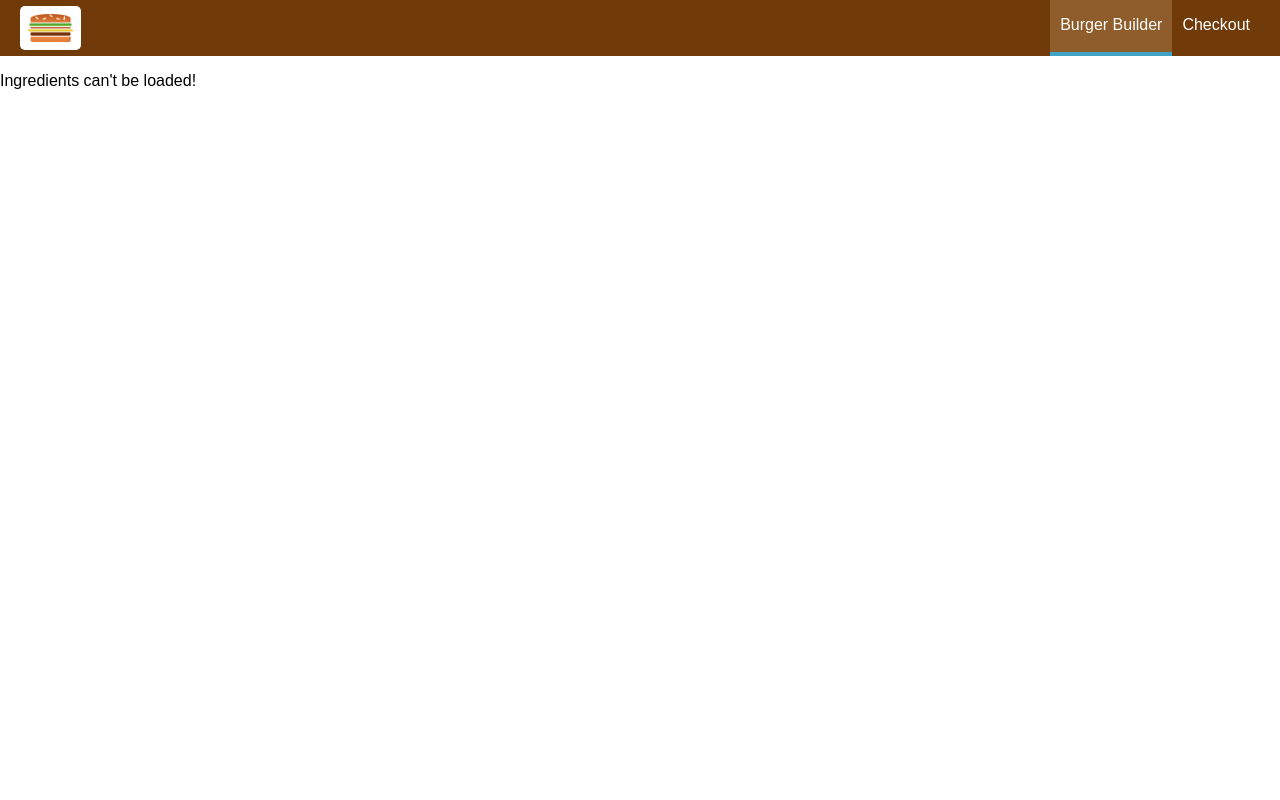
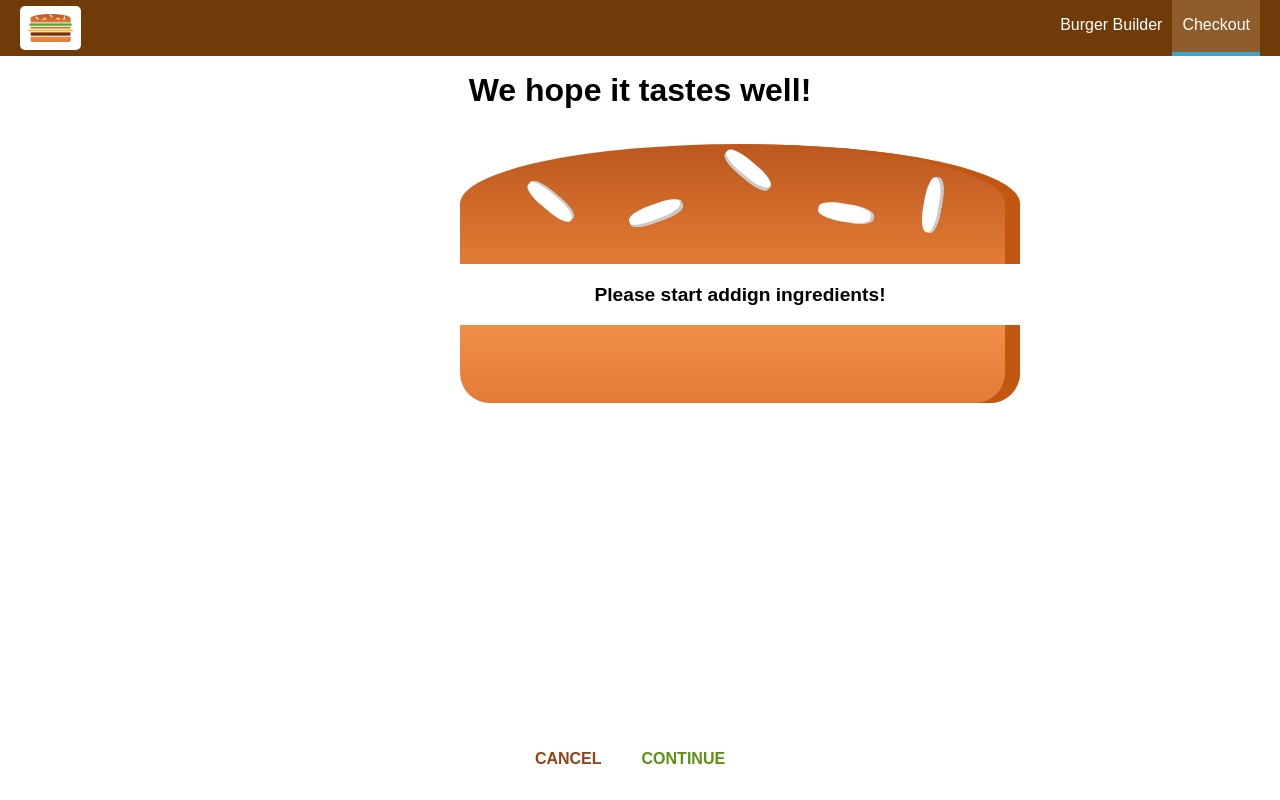
Before and after one commit to kornienko199004/burger-builder-basic, a React app: page /checkout in a window 1280 px wide. Built offline with nearby package versions, Linux system fonts and the light colour scheme; no server answers.

Commit message:
Add routing

```diff
--- a/package.json
+++ b/package.json
@@ -37,6 +37,7 @@
     "react": "^16.12.0",
     "react-dev-utils": "^5.0.2",
     "react-dom": "^16.12.0",
+    "react-router-dom": "^5.1.2",
     "resolve": "1.6.0",
     "style-loader": "0.19.0",
     "sw-precache-webpack-plugin": "0.11.4",
--- a/src/App.js
+++ b/src/App.js
@@ -1,15 +1,21 @@
 import React, { Component } from 'react';
+
+import { BrowserRouter, Route, Switch } from 'react-router-dom';
 import Layout from './hoc/Layout/Layout';
 import BurgerBuilder from './containers/BurgerBuilder/BurgerBuilder';
+import Checkout from './containers/Checkout/Checkout';
 
 class App extends Component {
   render() {
     return (
-      <div>
+      <BrowserRouter>
         <Layout>
-            <BurgerBuilder />
+            <Switch>
+              <Route path="/" exact component={BurgerBuilder} />
+              <Route  path="/checkout" component={Checkout} />
+            </Switch>
         </Layout>
-      </div>
+      </BrowserRouter>
     );
   }
 }
--- /dev/null
+++ b/src/components/Order/CheckoutSummary/CheckoutSummary.css
@@ -0,0 +1,11 @@
+.CheckoutSummary {
+    text-align: center;
+    width: 80%;
+    margin: auto;
+}
+
+@media (min-width: 600px) {
+    .CheckoutSummary {
+        width: 500px;
+    }
+}
--- /dev/null
+++ b/src/components/Order/CheckoutSummary/CheckoutSummary.js
@@ -0,0 +1,28 @@
+import React from 'react';
+import Burger from '../../Burger/Burger';
+import Button from '../../UI/Button/Button';
+
+import classes from './CheckoutSummary.css';
+
+const checkoutSummary = props => {
+    const clicked = () => {
+        console.log('clicked');
+    };
+
+    return (
+        <div className={classes.CheckoutSummary}>
+            <h1>We hope it tastes well!</h1>
+            <div style={{ width: '100%', margin: 'auto' }}>
+                <Burger ingredients={props.ingredients} />
+            </div>
+            <Button
+                btnType="Danger"
+                clicked={props.checkoutCancelled}>CANCEL</Button>
+            <Button
+                btnType="Success"
+                clicked={props.checkoutContinued}>CONTINUE</Button>
+        </div>
+    );
+};
+
+export default checkoutSummary;
--- a/src/components/navigation/NavigationItems/NavigationItem/NavigationItem.js
+++ b/src/components/navigation/NavigationItems/NavigationItem/NavigationItem.js
@@ -1,13 +1,18 @@
 import React from 'react';
+import { NavLink } from 'react-router-dom';
 
 import classes from './NavigationItem.css';
 
 const navigationItem = (props) => (
     <li className={classes.NavigationItem}>
-        <a
-            href={props.link}
-            className={props.active ? classes.active : null}>{props.children}</a>
-        </li>
+        <NavLink
+            exact
+            to={props.link}
+            activeStyle={{
+            backgroundColor: '#8f5c2c',
+            borderBottom: '4px solid #40a4c8',
+            color: 'white'}}>{props.children}</NavLink>
+    </li>
 );
 
 export default navigationItem;
--- a/src/components/navigation/NavigationItems/NavigationItems.js
+++ b/src/components/navigation/NavigationItems/NavigationItems.js
@@ -5,8 +5,8 @@ import classes from './NavigationItems.css';
 
 const navigationItems = () => (
     <ul className={classes.NavigationItems}>
-        <NavigationItem link="/" active>Burger Builder</NavigationItem>
-        <NavigationItem link="/">Checkout</NavigationItem>
+        <NavigationItem link="/">Burger Builder</NavigationItem>
+        <NavigationItem link="/checkout">Checkout</NavigationItem>
     </ul>
 );
 
--- a/src/containers/BurgerBuilder/BurgerBuilder.js
+++ b/src/containers/BurgerBuilder/BurgerBuilder.js
@@ -92,32 +92,40 @@ class BurgerBuilder extends Component {
 
     purchaseContinueHandler = () => {
         // alert('You continue!');
-        this.setState({ loading: true });
-        const order = {
-            ingredients: this.state.ingredients,
-            price: this.state.totalPrice,
-            customer: {
-                name: 'Aleksey',
-                address: {
-                    street: 'Teststreet 1',
-                    zipCode: '41234',
-                    country: 'Russia',
-                },
-                email: 'test@test.com',
-            },
-            deliveryMethod: 'fastest',
-        };
+        // this.setState({ loading: true });
+        // const order = {
+        //     ingredients: this.state.ingredients,
+        //     price: this.state.totalPrice,
+        //     customer: {
+        //         name: 'Aleksey',
+        //         address: {
+        //             street: 'Teststreet 1',
+        //             zipCode: '41234',
+        //             country: 'Russia',
+        //         },
+        //         email: 'test@test.com',
+        //     },
+        //     deliveryMethod: 'fastest',
+        // };
 
-        axios.post('/orders.json', order)
-            .then((res) => {
-                console.log(res);
-            })
-            .catch((err) => {
-                console.log(err);
-            })
-            .finally(() => {
-                this.setState({ loading: false, purchasing: false });
-            });
+        // axios.post('/orders.json', order)
+        //     .then((res) => {
+        //         console.log(res);
+        //     })
+        //     .catch((err) => {
+        //         console.log(err);
+        //     })
+        //     .finally(() => {
+        //         this.setState({ loading: false, purchasing: false });
+        //     });
+        const queryParams = [];
+        for (let i in this.state.ingredients) {
+            queryParams.push(encodeURIComponent(i) + '=' + encodeURIComponent(this.state.ingredients[i]));
+        }
+        this.props.history.push({
+            pathname: '/checkout',
+            search: `?${queryParams.join('&')}`,
+        });
     };
 
     render () {
--- /dev/null
+++ b/src/containers/Checkout/Checkout.js
@@ -0,0 +1,41 @@
+import React, { Component } from 'react';
+import CheckoutSummary from '../../components/Order/CheckoutSummary/CheckoutSummary';
+
+class Checkout extends Component {
+    state = {
+        ingredients: null
+    }
+
+    componentDidMount() {
+        console.log(this.props);
+        console.log(this.props.location.search);
+        const ingredients = {};
+        const query = new URLSearchParams(this.props.location.search);
+        for (let param of query.entries()) {
+            ingredients[param[0]] = +param[1];
+        }
+        console.log(ingredients);
+        this.setState({ ingredients: ingredients });
+    }
+
+    checkoutCancelledHandler = () => {
+        this.props.history.goBack();
+    }
+
+    checkoutContinued = () => {
+        this.props.history.replace('/checkout/contact-data');
+    }
+
+    render() {
+        return (
+            <div>
+                {this.state.ingredients ? <CheckoutSummary
+                    ingredients={this.state.ingredients}
+                    checkoutCancelled={this.checkoutCancelledHandler}
+                    checkoutContinued={this.checkoutContinued} /> : null}
+            </div>
+        )
+    }
+}
+
+export default Checkout;
```
Also changed, not shown: 1 other file (tests, documents, lock files or other folders).
